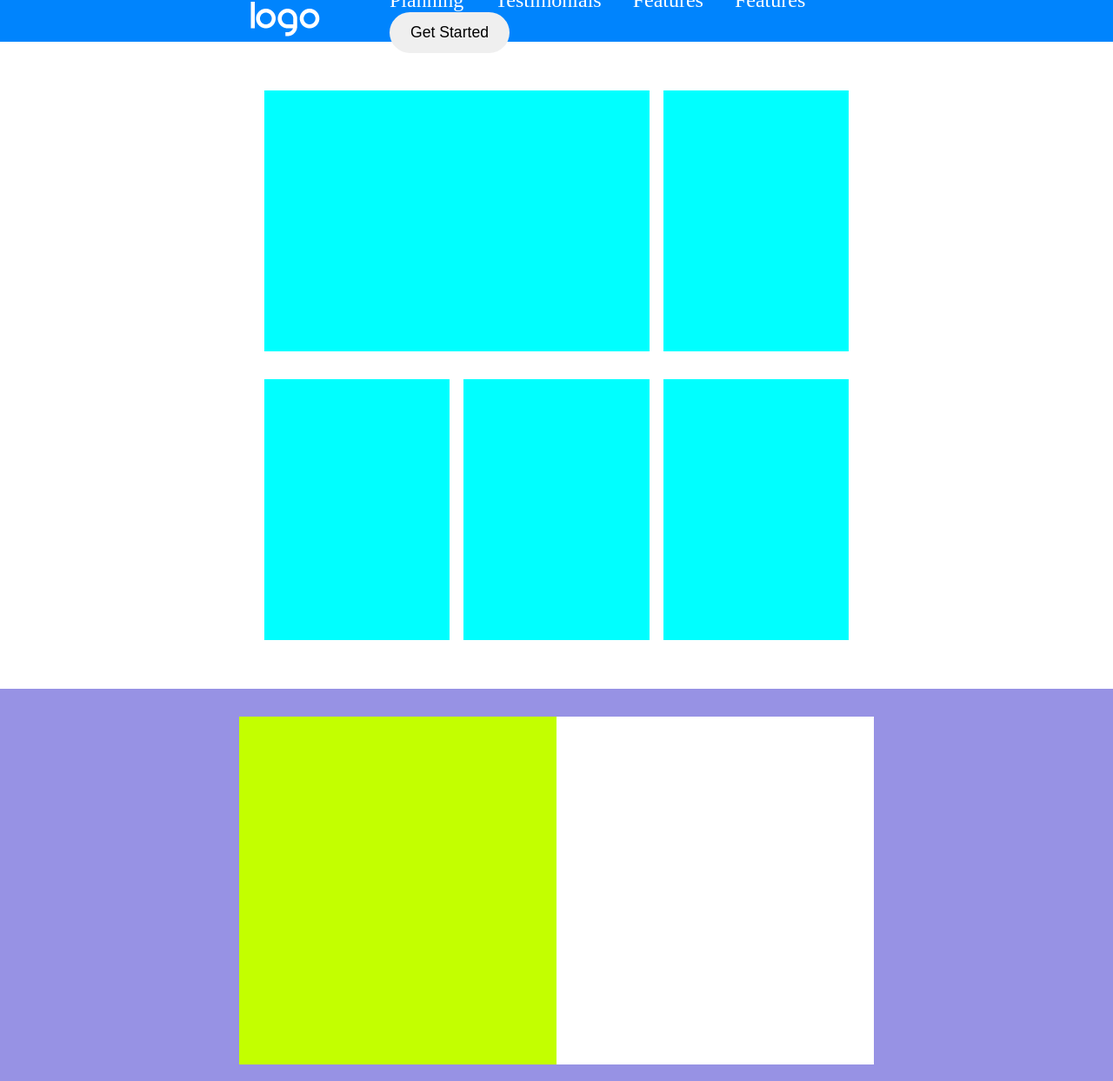
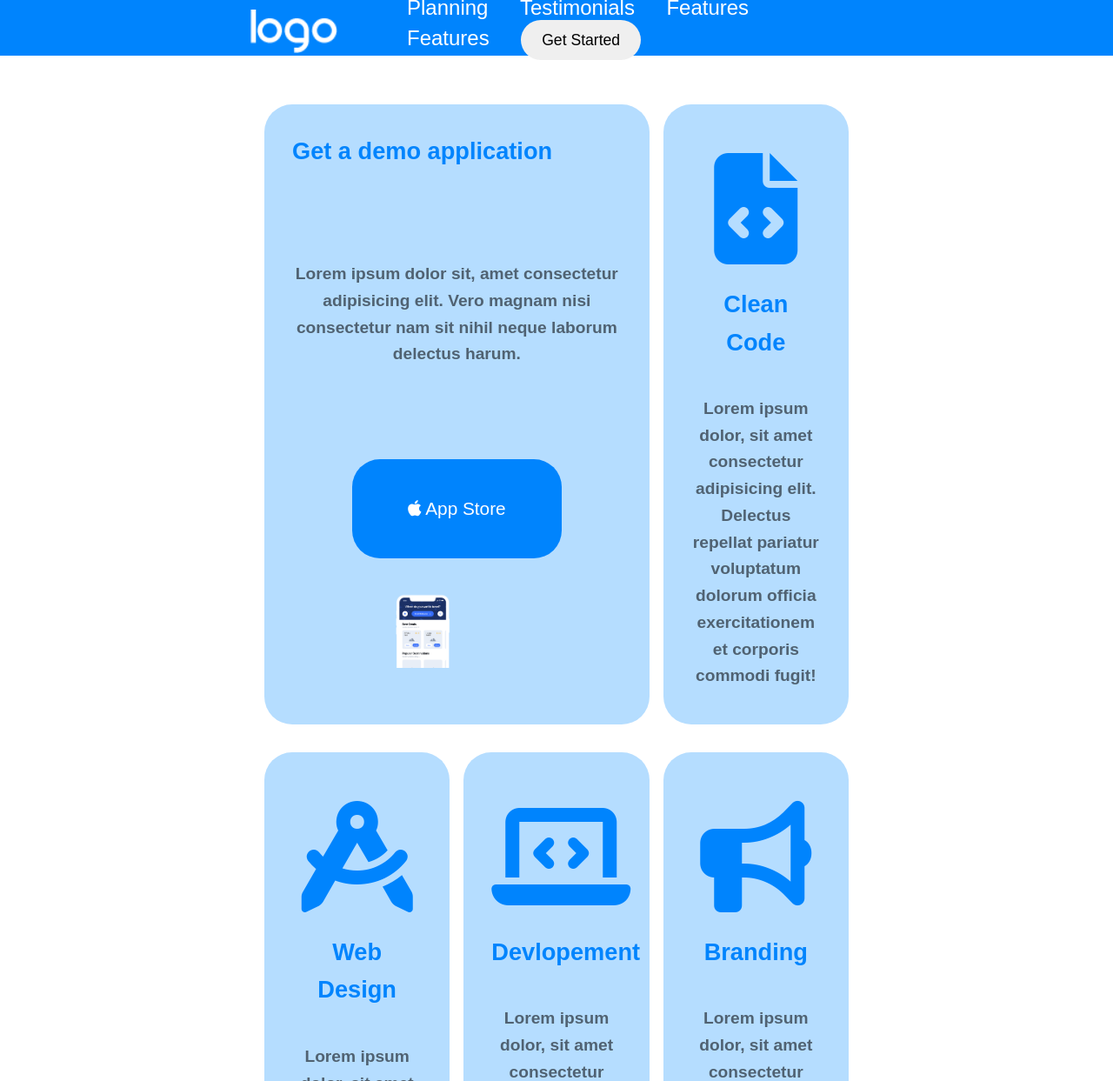
Before and after one commit to SamuelNdreu/htmlcss-responsive-layout, a plain HTML site: page index.html in a window 1280 px wide. Shown: the top 1243 px of the page at 87% size. Drawn offline with Linux system fonts and the light colour scheme.

Commit message:
created main cards

```diff
--- a/css/style.css
+++ b/css/style.css
@@ -3,6 +3,10 @@
     margin: 0;
     padding: 0;
     box-sizing: border-box;
+}
+body{
+    font-family: 'PT Sans', sans-serif;
+
 }
 .flex{
     display: flex;
@@ -13,6 +17,10 @@
     display: flex;
     justify-content: space-between;
     align-items: center;
+}
+.flex-centered{
+    display: flex;
+    justify-content: center;
 }
 .space-evenly{
   display: flex;
@@ -27,6 +35,7 @@
     padding: .8rem 1.5rem;
     border-radius: 2rem;
     border: none;
+
 }
 .bg-violet{
     background-color: #9792e4;
@@ -34,7 +43,7 @@
 /****** MOBILE FIRST ******/
     /* SCETION HEADER */
 header{
-    height: 6vh;
+    height: 8vh;
     width: 100%;
     background-color: #0084fd;
 }
@@ -45,8 +54,22 @@ nav{
 }
 div.logo,
 div.menu{
- padding: 0 2rem;
+    padding: 0 2rem;
 
+}
+div.logo img{
+    width: 100px;
+    padding-top: 0.7rem;
+}
+div.menu i{
+    color: white;
+}
+div.menu ul{
+    display: none;
+}
+div.card button{
+    text-align: center;
+    margin: 0 auto;
 }
 
 
@@ -55,29 +78,37 @@ section.main-cards div.cards{
     padding: 2.5rem;
 }
 section.main-cards div.card{
-    height: 300px;
     width: 100%;
-    background-color: aqua;
-    margin-bottom: 1rem;
+    background-color: #b5ddff;
+    margin-bottom: 1.5rem;
+    padding: 2rem 2rem 0 2rem;
+    line-height: 1.6;
+    border-radius: 2rem;
+
+
 }
 
 div.card h1,
 h2{
     color: #0084fd;
     font-weight: 800;
-    font-size: 1.8rem;
+    font-size: 1.7rem;
+    text-align: center;
+
 }
 div.card p{
     font-size: 1.2rem;
     font-weight: 700;
     padding: 2.5rem 0;
     color: #506272;
+    text-align: center;
 }
 div.card button{
     font-size: 1.3rem;
     color: white;
     background-color: #0084fd;
     padding: 0.8rem 4rem;
+
 }
 div.card img{
     width: 100%;
@@ -90,12 +121,11 @@ div.card > i{
     padding: 1.5rem 0;
 }
 
+
 .t-center{
     text-align: center;
 }
-div.menu ul{
-    display: none;
-}
+
 /* SECTION TWO CARDS  */
 section.strategic{
     width: 100%;
@@ -251,4 +281,5 @@ footer{
     div.menu button{
         font-size: 1.1rem;
     }
+
 }
--- a/index.html
+++ b/index.html
@@ -32,15 +32,33 @@
             <main>
                 <section class="main-cards">
                     <div class="cards flex container">
-                        <div class="card">
+                            <div class="card flex">
+                                <h1>Get a demo application</h1>
+                                <p>Lorem ipsum dolor sit, amet consectetur adipisicing elit. Vero magnam nisi consectetur nam sit nihil neque laborum delectus harum.</p>
+                                <button class="style-button"><i class="fa-brands fa-apple"></i> App Store</button>
+                            <div class="img-box">
+                                <img src="./img/phone.png" alt="">
+                            </div>
                         </div>
-                        <div class="card">
+                        <div class="card t-center">
+                                <i class="fa-solid fa-file-code fa-8x"></i>
+                                <h2>Clean Code</h2>
+                                <p>Lorem ipsum dolor, sit amet consectetur adipisicing elit. Delectus repellat pariatur voluptatum dolorum officia exercitationem et corporis commodi fugit!</p>
                         </div>
-                        <div class="card">
+                        <div class="card t-center">
+                                <i class="fa-solid fa-compass-drafting fa-8x"></i>
+                                <h2>Web Design</h2>
+                                <p>Lorem ipsum dolor, sit amet consectetur adipisicing elit. Delectus repellat pariatur voluptatum dolorum officia exercitationem et corporis commodi fugit!</p>
                         </div>
-                        <div class="card">
+                        <div class="card t-center">
+                                <i class="fa-solid fa-laptop-code fa-8x"></i>
+                                <h2>Devlopement</h2>
+                                    <p>Lorem ipsum dolor, sit amet consectetur adipisicing elit. Delectus repellat pariatur voluptatum dolorum officia exercitationem et corporis commodi fugit!</p>
                         </div>
-                        <div class="card">
+                        <div class="card t-center">
+                                <i class="fa-solid fa-bullhorn fa-8x"></i>
+                                <h2>Branding</h2>
+                                <p>Lorem ipsum dolor, sit amet consectetur adipisicing elit. Delectus repellat pariatur voluptatum dolorum officia exercitationem et corporis commodi fugit!</p>
                         </div>
                     </div>
                 </section>
```
